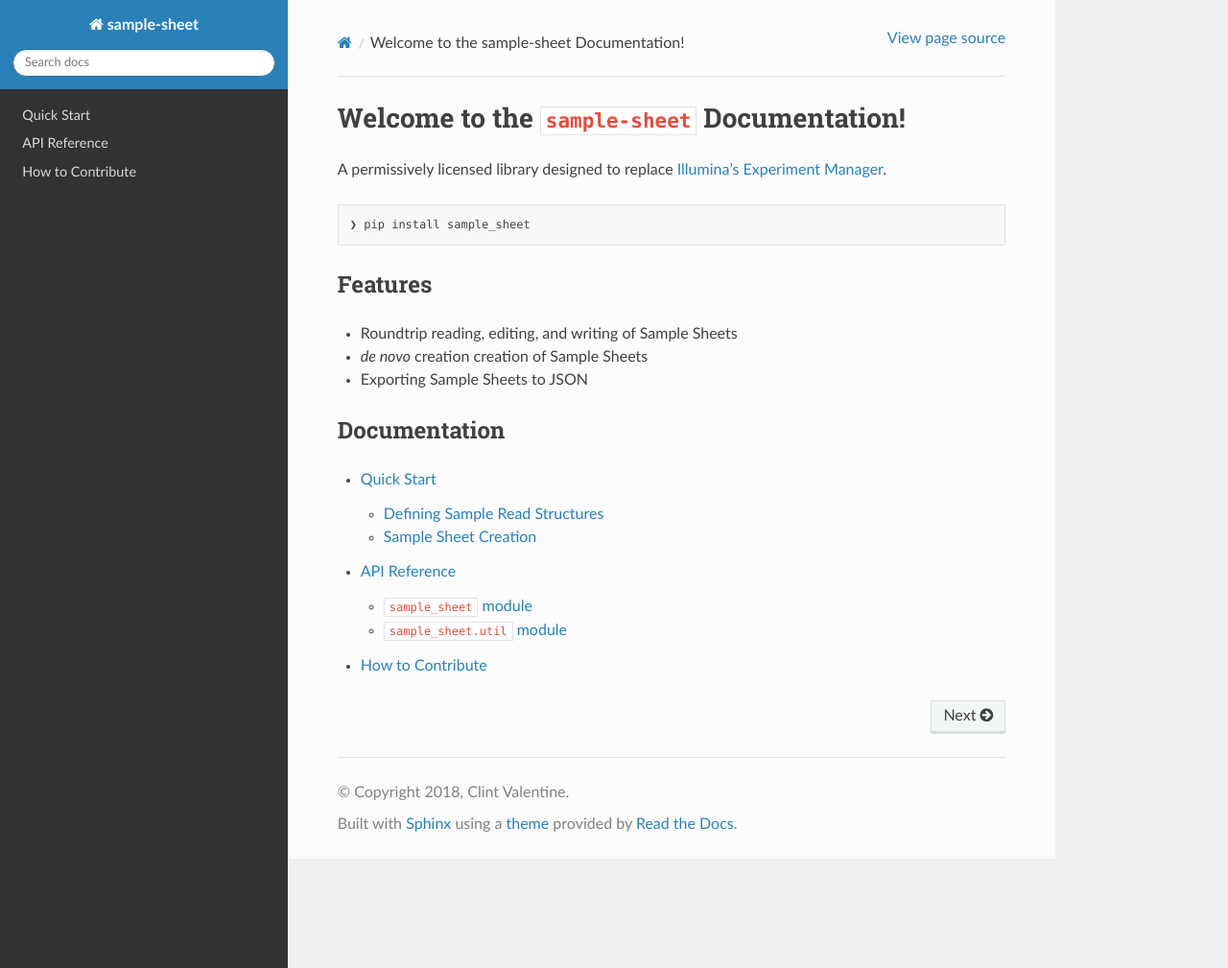
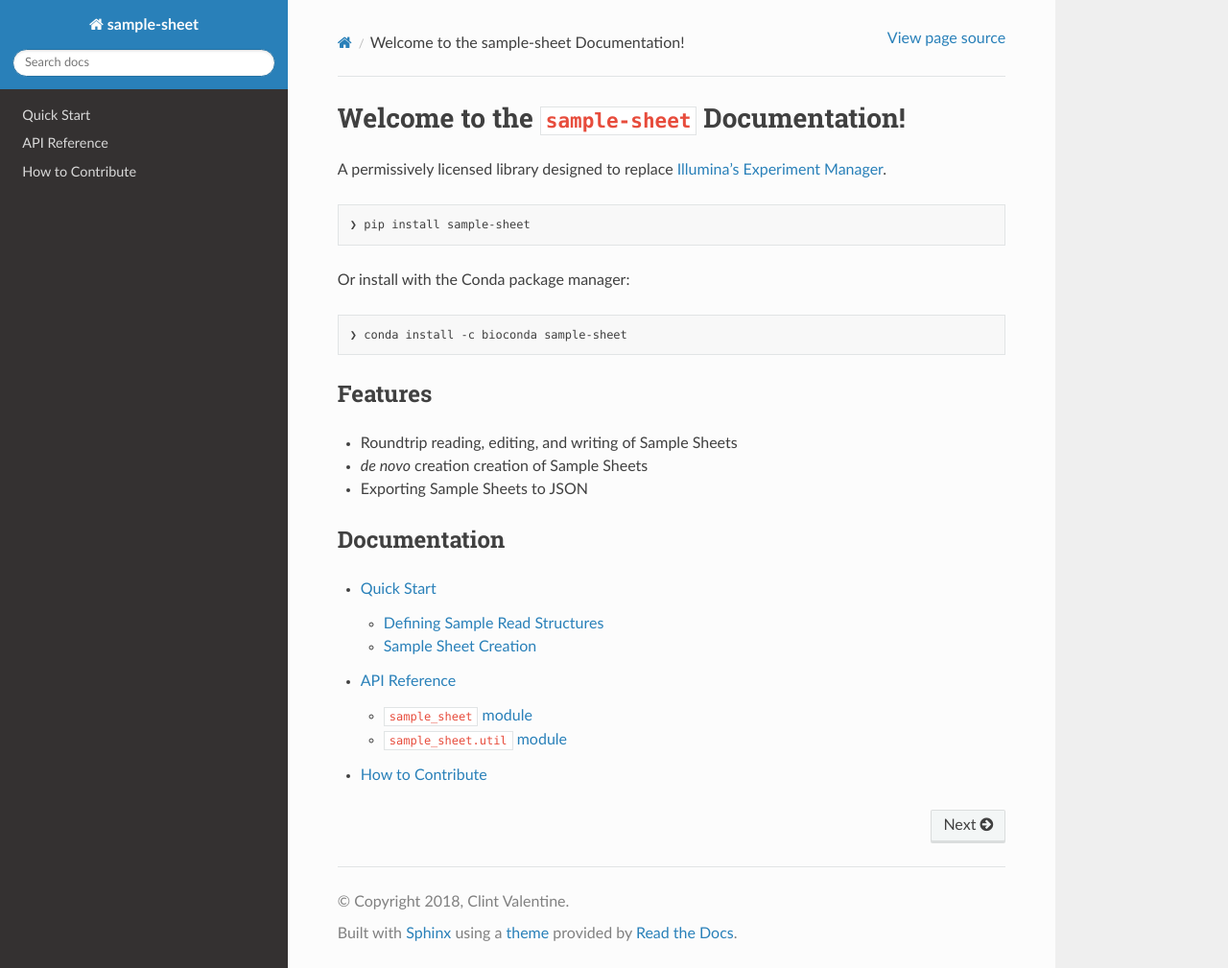
Before and after one commit to clintval/sample-sheet, a Sphinx documentation site: the page built from docs/index.rst, in a window 1280 px wide and 1009 px high. Shown: the whole window at 96% size. Built offline with Sphinx 7.4.7 and the Read the Docs theme 2.0.0, drawn with Linux system fonts in a browser that asks for light colours.

Commit message:
Add bioconda badge (#77)

```diff
--- a/docs/index.rst
+++ b/docs/index.rst
@@ -5,7 +5,13 @@ A permissively licensed library designed to replace `Illumina's Experiment Manag
 
 .. code-block:: bash
 
-    ❯ pip install sample_sheet
+    ❯ pip install sample-sheet
+
+Or install with the Conda package manager:
+
+.. code-block:: bash
+
+    ❯ conda install -c bioconda sample-sheet
 
 Features
 --------
```
Also changed, not shown: README.md (+8 -1 lines).
